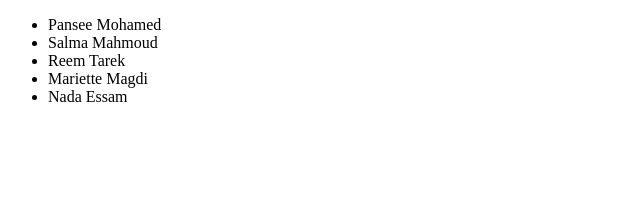
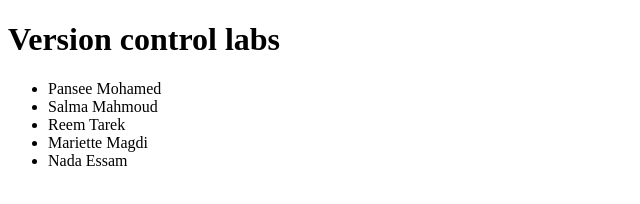
Before and after one commit to PanseeBadry/lab1_VersionControl, a plain HTML site: page index.html in a window 1280 px wide. Shown: the whole page, without its empty margins (0-640 px from the left). Drawn offline with Linux system fonts and the light colour scheme.

Commit message:
Add header

```diff
--- a/index.html
+++ b/index.html
@@ -6,6 +6,7 @@
     <title>Document</title>
   </head>
   <body>
+    <header><h1>Version control labs</h1></header>
     <ul>
       <li>Pansee Mohamed</li>
       <li>Salma Mahmoud</li>
```
